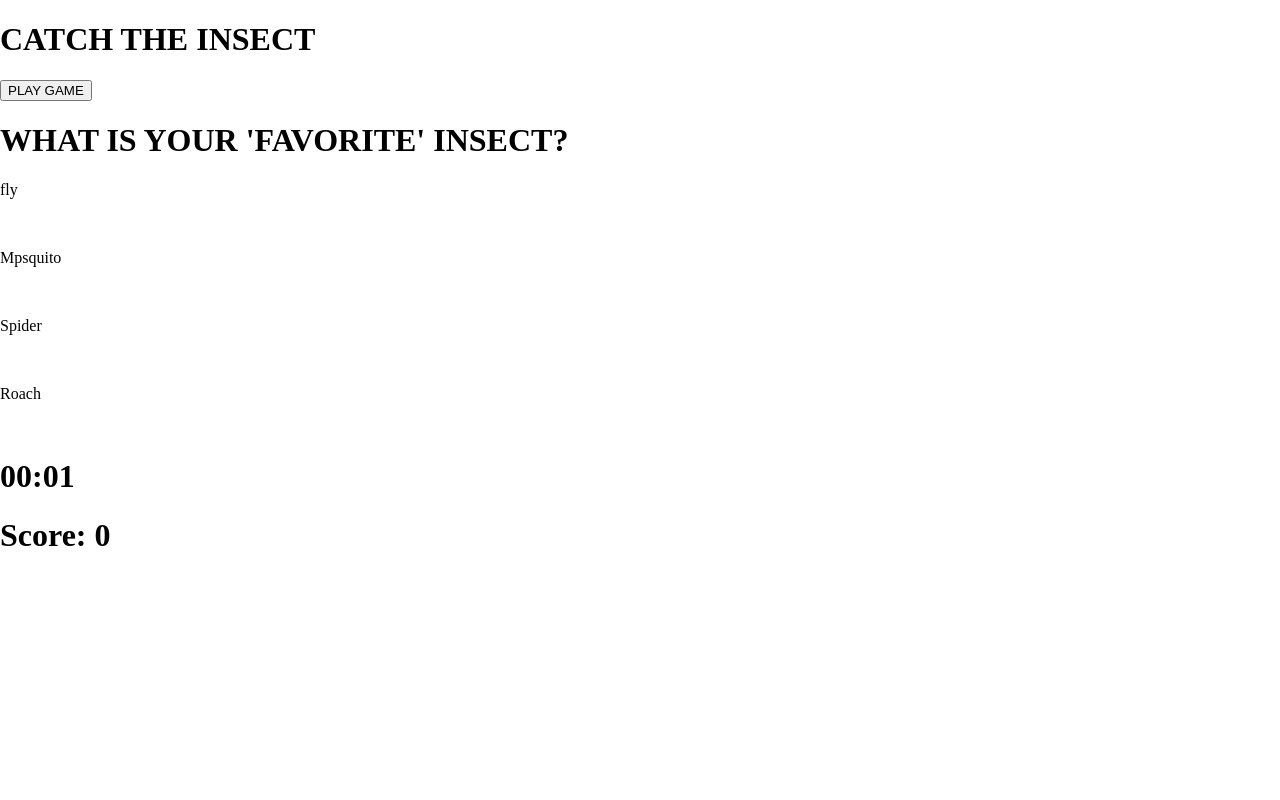
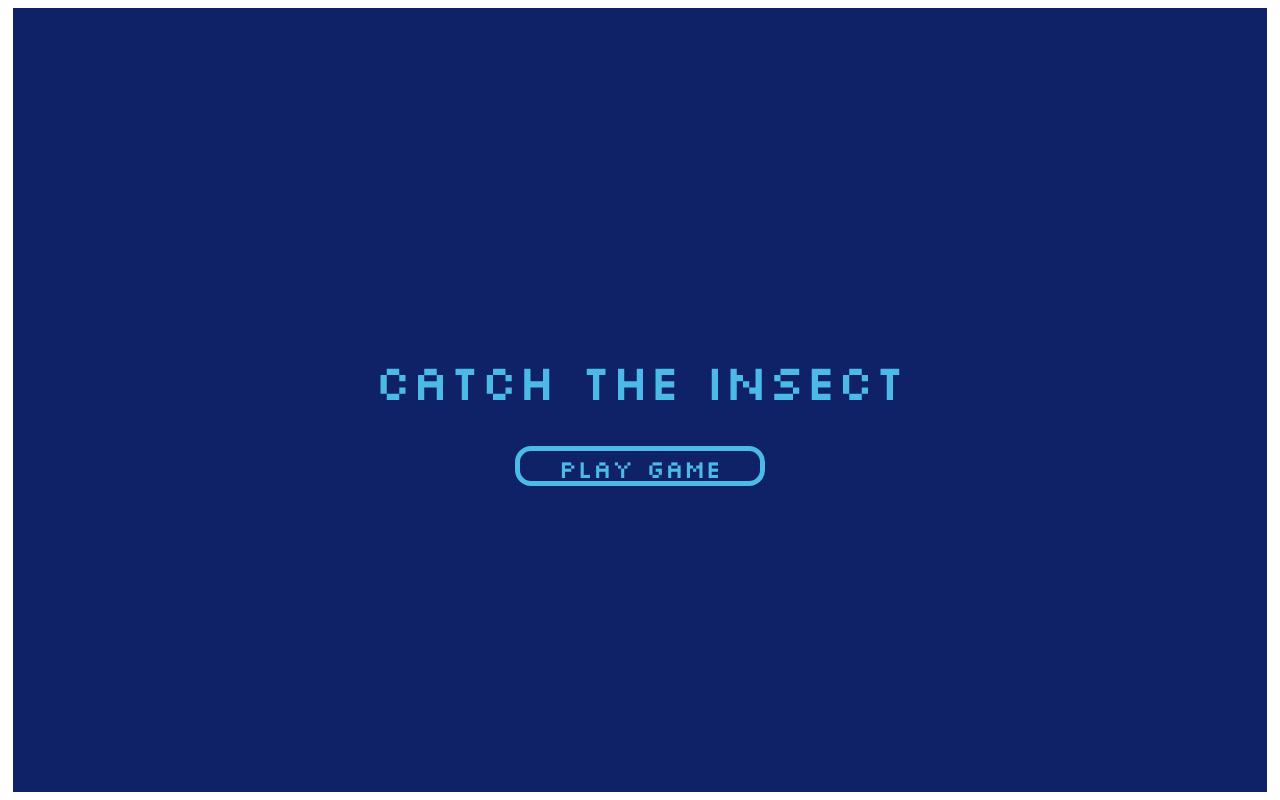
Before and after one commit to Ameer2000Mzori/Country-Catch-Game, a website built with webpack: page src/index.html in a window 1280 px wide. Built offline with nearby package versions, Linux system fonts and the light colour scheme.

Commit message:
added styling to the first page

```diff
--- a/src/index.html
+++ b/src/index.html
@@ -21,10 +21,8 @@
     <header class="header">
       <div class="head">
         <div class="start-Wrap">
-          <div class="text-Btn-Wrap">
-            <h1 class="start-Text">CATCH THE INSECT</h1>
-            <button class="start-Btn">PLAY GAME</button>
-          </div>
+          <h1 class="start-Text">CATCH THE INSECT</h1>
+          <button class="start-Btn">PLAY GAME</button>
         </div>
         <div class="choice-Wrap">
           <h1 class="choice-Text">WHAT IS YOUR 'FAVORITE' INSECT?</h1>
--- a/src/style.scss
+++ b/src/style.scss
@@ -3,7 +3,93 @@
 $fontOne: "Roboto", sans-serif;
 $fontTwo: "Silkscreen", sans-serif;
 
+$colorOne: #0f2167;
+$colorTwo: #3559e0;
+$colorThree: #4cb9e7;
+$colorFour: #ffecd6;
+
 body {
   padding: 0;
   margin: 0;
 }
+
+.header {
+  height: 100vh;
+  display: flex;
+  text-align: center;
+  align-items: center;
+  justify-content: center;
+
+  .head {
+    display: flex;
+    text-align: start;
+    align-items: start;
+    justify-content: flex-start;
+    width: 98%;
+    height: 98%;
+    flex-wrap: wrap;
+    overflow: hidden;
+    flex-direction: row;
+
+    .start-Wrap {
+      display: flex;
+      flex-direction: column;
+      text-align: center;
+      align-items: center;
+      position: relative;
+      justify-content: center;
+      height: 100%;
+      width: 100%;
+      background-color: $colorOne;
+      color: $colorThree;
+      transition: all 1s;
+
+      .start-Text {
+        font-family: $fontTwo;
+        font-size: 50px;
+        font-weight: 300;
+      }
+
+      .start-Btn {
+        width: 250px;
+        height: 40px;
+        border-radius: 1rem;
+        border: solid $colorThree 5px;
+        background-color: $colorOne;
+        color: $colorThree;
+        font-size: 25px;
+        font-family: $fontTwo;
+        font-weight: 300;
+        cursor: pointer;
+      }
+
+      .start-Btn:hover {
+        transform: scale(1.1);
+        background-color: $colorTwo;
+      }
+
+      .start-Btn:active {
+        transform: scale(0.9);
+      }
+    }
+
+    .choice-Wrap {
+      display: flex;
+      flex-direction: column;
+      text-align: center;
+      align-items: center;
+      position: relative;
+      justify-content: center;
+      height: 100%;
+      transition: all 10s;
+      width: 100%;
+    }
+  }
+
+  // .start-Wrap:hover {
+  //   transform: translateY(-100%);
+  // }
+  // .choice-Wrap:hover {
+  //   transform: translateY(-100%);
+  // }
+}
```
Also changed, not shown: src/style.css, 1 other file.
